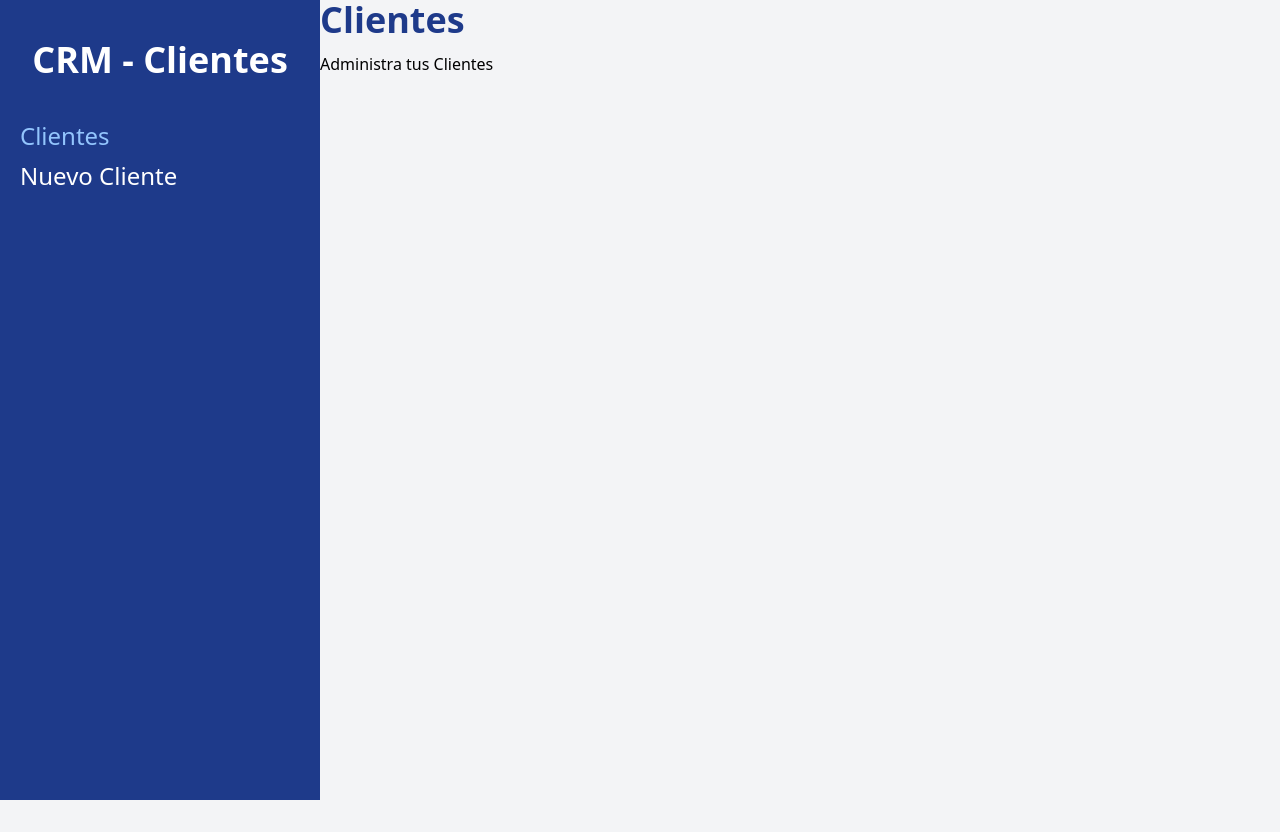
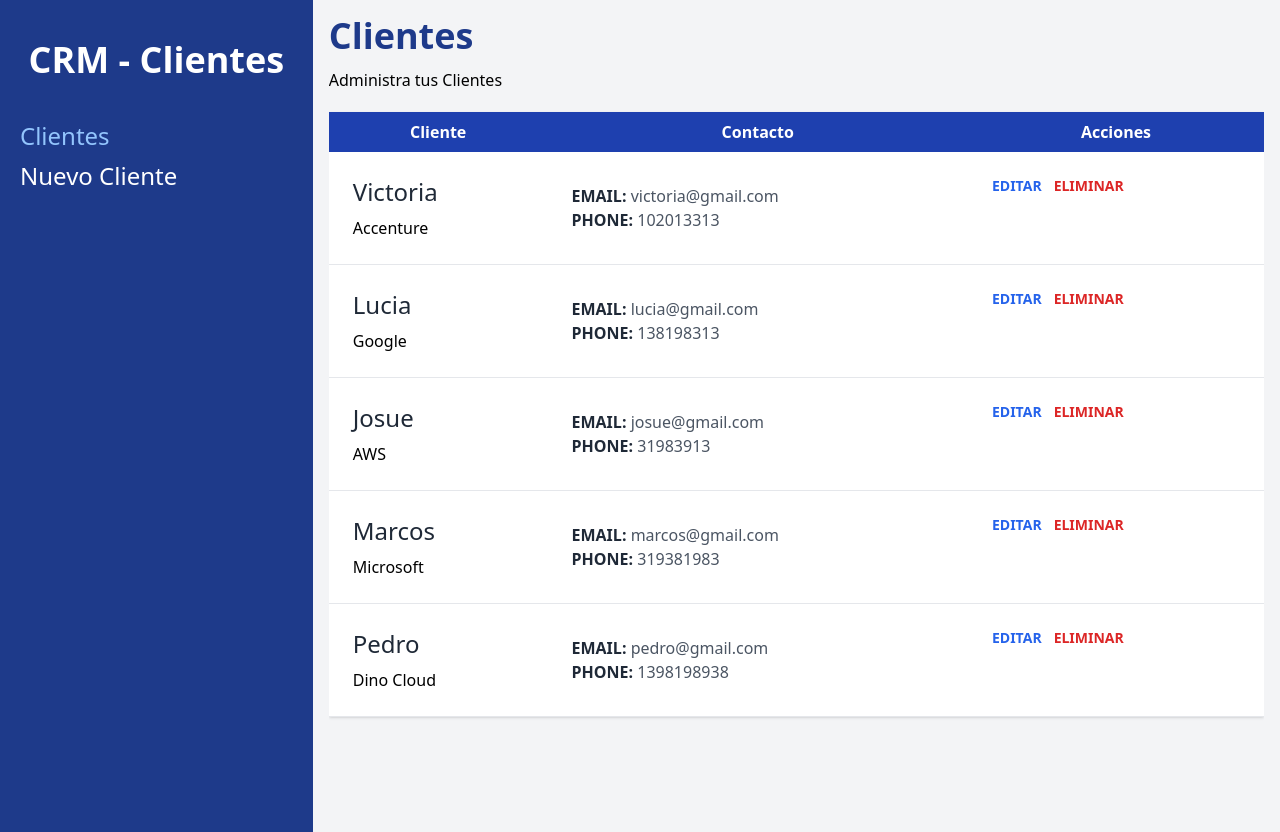
Before and after one commit to VictoriaDefago/React-Projects, a React (Vite) app in the folder crm-react/: page / in a window 1280 px wide. Before the commit the page ends 800 px from the top, so only its background shows below. Built offline with nearby package versions, Linux system fonts and the light colour scheme.

Commit message:
Showing client table data in Index.jsx

```diff
--- /dev/null
+++ b/crm-react/src/components/Client.jsx
@@ -0,0 +1,23 @@
+const Client = ({ client }) => {
+
+    const { id, name, phone, email, company } = client
+
+    return (
+        <tr className="border-b">
+            <td className="p-6 space-y-2">
+                <p className="text-2xl text-gray-800">{name}</p>
+                <p>{company}</p>
+            </td>
+            <td className="p-6">
+                <p className="text-gray-600"><span className="text-gray-800 uppercase font-bold">Email:{' '}</span>{email}</p>
+                <p className="text-gray-600"><span className="text-gray-800 uppercase font-bold">Phone:{' '}</span>{phone}</p>
+            </td>
+            <td className="p-6 flex gap-3">
+                <button type="button" className="text-sm text-blue-600 uppercase hover:text-blue-700 font-bold">Editar</button>
+                <button type="button" className="text-sm text-red-600 uppercase hover:text-red-700 font-bold">Eliminar</button>
+            </td>
+        </tr>
+    )
+}
+
+export default Client
--- a/crm-react/src/components/Layout.jsx
+++ b/crm-react/src/components/Layout.jsx
@@ -21,7 +21,7 @@
               </Link>
             </nav>
         </aside>
-        <main className='md:w-3/4 md:h-screen overflow-scroll'>
+        <main className='md:w-3/4 md:h-screen overflow-scroll m-4'>
             <Outlet />
         </main>
     </div>
--- a/crm-react/src/pages/Index.jsx
+++ b/crm-react/src/pages/Index.jsx
@@ -1,3 +1,4 @@
+import Client from "../components/Client"
 import { useLoaderData } from "react-router-dom"
 
 export function loader() {
@@ -26,8 +27,8 @@
     },
     {
         id: 4,
-        nombre: 'Marcos',
-        telefono: 319381983,
+        name: 'Marcos',
+        phone: 319381983,
         email: "marcos@gmail.com",
         company: 'Microsoft'
     },
@@ -45,12 +46,30 @@
 
 const Index = () => {
 
-  const data = useLoaderData()
+  const clients = useLoaderData()
 
   return (
     <>
       <h1 className="font-black text-4xl text-blue-900">Clientes</h1>
       <p className="mt-3">Administra tus Clientes</p>
+      {clients.length ? (
+        <table className="table-auto w-full bg-white shadow mt-5">
+          <thead className="bg-blue-800 text-white">
+            <tr>
+              <th className="p-2">Cliente</th>
+              <th className="p-2">Contacto</th>
+              <th className="p-2">Acciones</th>
+            </tr>
+          </thead>
+          <tbody>
+            {clients.map( client => (
+              <Client client={client} key={client.id} />
+            ))}
+          </tbody>
+        </table>
+      ) : (
+        <p className="text-center mt-10">No hay Clientes aún</p>
+      )}
     </>
   )
 }
```
